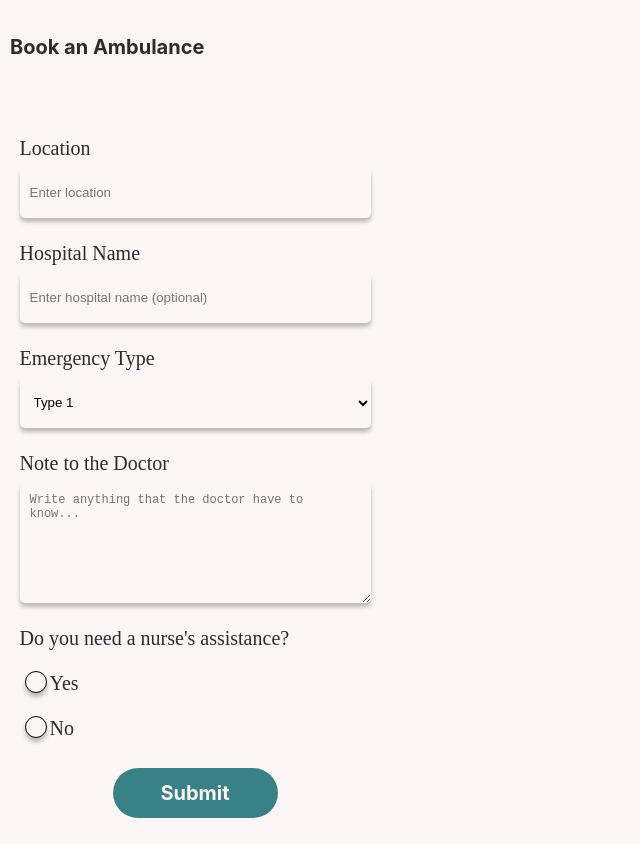
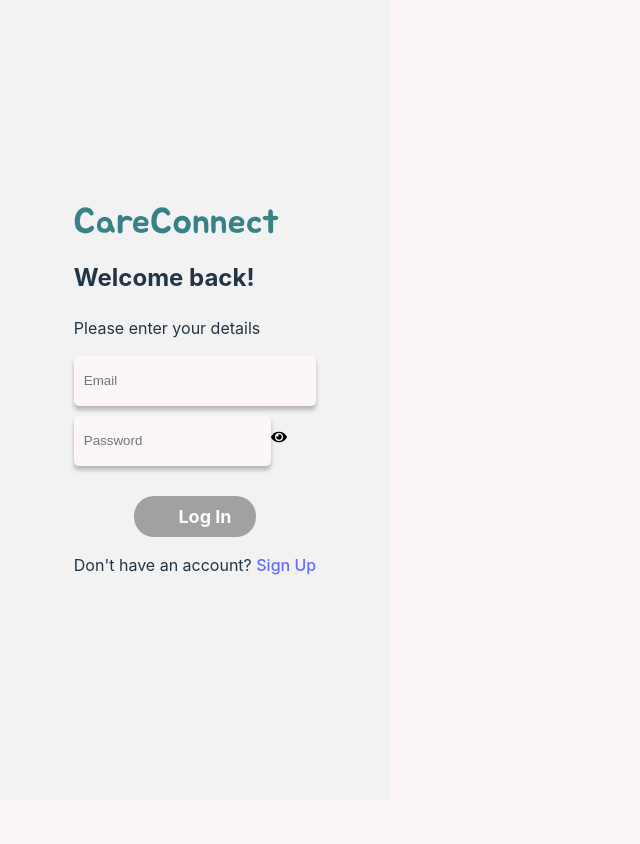
Before and after one commit to JasonFernandoo/CareConnect, a React (Vite) app in the folder CareConnect/: page /book in a window 1280 px wide. Shown: the whole page, without its empty margins (0-640 px from the left). Built offline with nearby package versions, Linux system fonts and the light colour scheme.

Commit message:
feat: Add basic login page

```diff
--- a/CareConnect/src/App.jsx
+++ b/CareConnect/src/App.jsx
@@ -1,14 +1,27 @@
-import React from 'react';
-import { Routes, Route } from 'react-router-dom';
+import React, { useState } from 'react';
+import { Routes, Route, BrowserRouter } from 'react-router-dom';
 import Container from './Container/Container';
 import Book from './Book/Book';
 import BookConfirm from './BookConfirm/BookConfirm';
 import Mass from './Mass/Mass';
 import Aid from './Aid/Aid';
 import Profile from './Profile/Profile';
+import Login from './Login/Login';
+
+const BlankPage = () => {
+  return <div>This is a blank page</div>;
+};
 
 function App() {
+    const [isAuthenticated, setIsAuthenticated] = useState(false);
+
+    const handleLogin = () => {
+        setIsAuthenticated(true);
+    };
+
     return (
+        <>
+            {isAuthenticated ? (
                 <Routes>
                     <Route path="/" element={<Container />} />
                     <Route path="/book" element={<Book />} />
@@ -16,7 +29,12 @@ function App() {
                     <Route path="/mass" element={<Mass />} />
                     <Route path="/aid" element={<Aid />} />
                     <Route path="/profile" element={<Profile />} />
+                    <Route path="/blank" element={<BlankPage />} />
                 </Routes>
+            ) : (
+                <Login onLogin={handleLogin} />
+            )}
+        </>
     );
 }
 
--- /dev/null
+++ b/CareConnect/src/Login/Login.css
@@ -0,0 +1,26 @@
+.submit {
+    height: 100%;
+    width: 50%;
+    color: white;
+    text-align: center;
+    font-size: 18px;
+    font-weight: bold;
+    padding-left: 30px;
+    border-radius: 20px;
+    background-color: gray;
+    opacity: 0.7;
+    border: none;
+}
+
+.login-main {
+    display: flex;
+    justify-content: center;
+    align-items: center;
+    height: 100vh;
+    background-color: #f2f2f2;
+}
+
+.login-input {
+    justify-content: center;
+    align-items: center;
+}
--- /dev/null
+++ b/CareConnect/src/Login/Login.jsx
@@ -0,0 +1,65 @@
+import React, { useState } from "react";
+import { useNavigate } from "react-router-dom";
+import Logo from "../assets/logo.png";
+import { FaEye, FaEyeSlash } from "react-icons/fa";
+import "./Login.css";
+
+const Login = ({ onLogin }) => {
+  const [showPassword, setShowPassword] = useState(false);
+  const [email, setEmail] = useState('');
+  const [password, setPassword] = useState('');
+  const navigate = useNavigate();
+
+  const handleLogin = () => {
+    if (email === 'User1' && password === '123') {
+      onLogin();
+      navigate('/');
+    } else if (email === 'User2' && password === '456') {
+      onLogin();
+      navigate('/blank');
+    } else {
+      alert('Login failed');
+    }
+  };
+
+  return (
+    <div className="login-main">
+      <div className="login-container">
+        <div className="login-logo">
+          <img src={Logo} alt="Logo" />
+        </div>
+        <div className="login-input">
+          <h2>Welcome back!</h2>
+          <p>Please enter your details</p>
+          <form onSubmit={(e) => e.preventDefault()}>
+            <input
+              type="email"
+              placeholder="Email"
+              value={email}
+              onChange={(e) => setEmail(e.target.value)}
+              required
+            />
+            <div className="pass-input-div">
+              <input
+                type={showPassword ? "text" : "password"}
+                placeholder="Password"
+                value={password}
+                onChange={(e) => setPassword(e.target.value)}
+                required
+              />
+              {showPassword ? (
+                <FaEyeSlash onClick={() => setShowPassword(!showPassword)} />
+              ) : (
+                <FaEye onClick={() => setShowPassword(!showPassword)} />
+              )}
+            </div>
+            <button className="submit" type="button" onClick={handleLogin}>Log In</button>
+          </form>
+        </div>
+        <p className="sign-up">Don't have an account? <a href="#">Sign Up</a></p>
+      </div>
+    </div>
+  );
+};
+
+export default Login;
```
Also changed, not shown: CareConnect/src/assets/logo.png (added). Lines whose indentation alone changed are shown as unchanged.
